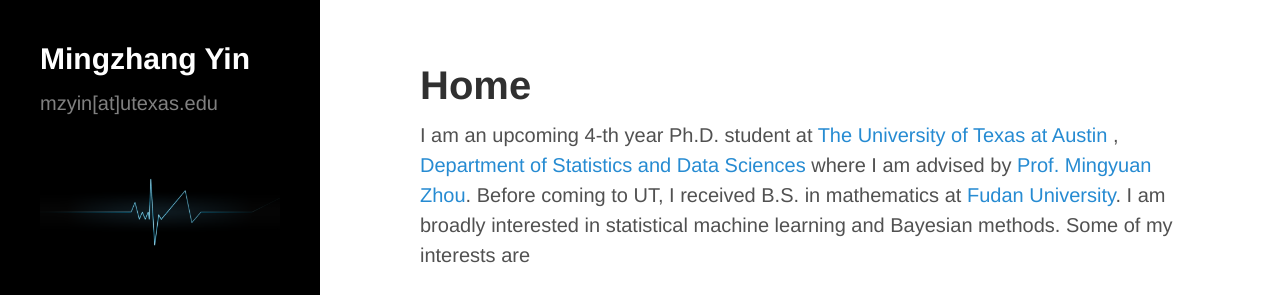
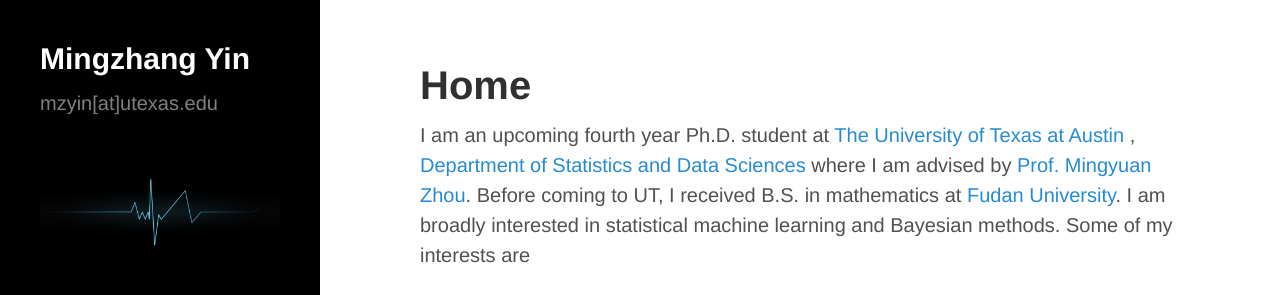
Before and after one commit to mingzhang-yin/mingzhang-yin.github.io, a Jekyll site: the page built from index.md, in a window 1280 px wide. Shown: the top 295 px of the page. Built offline with Jekyll 4.4.1, drawn with Linux system fonts in a browser that asks for light colours; nearby versions of some CDN libraries.

Commit message:
Update index.md

```diff
--- a/index.md
+++ b/index.md
@@ -10,7 +10,7 @@
 <div>
 <div class="row">
   <p>
-  I am an upcoming 4-th year Ph.D. student at
+  I am an upcoming fourth year Ph.D. student at
   <a href="https://www.utexas.edu">The University of Texas at Austin</a> , <a href="https://stat.utexas.edu">Department of Statistics and Data Sciences</a>
   where I am advised by
   <a href="https://mingyuanzhou.github.io">Prof. Mingyuan Zhou</a>. Before coming to UT, I received B.S. in mathematics at <a href="http://www.fudan.edu.cn/en/"> Fudan University</a>.
```
